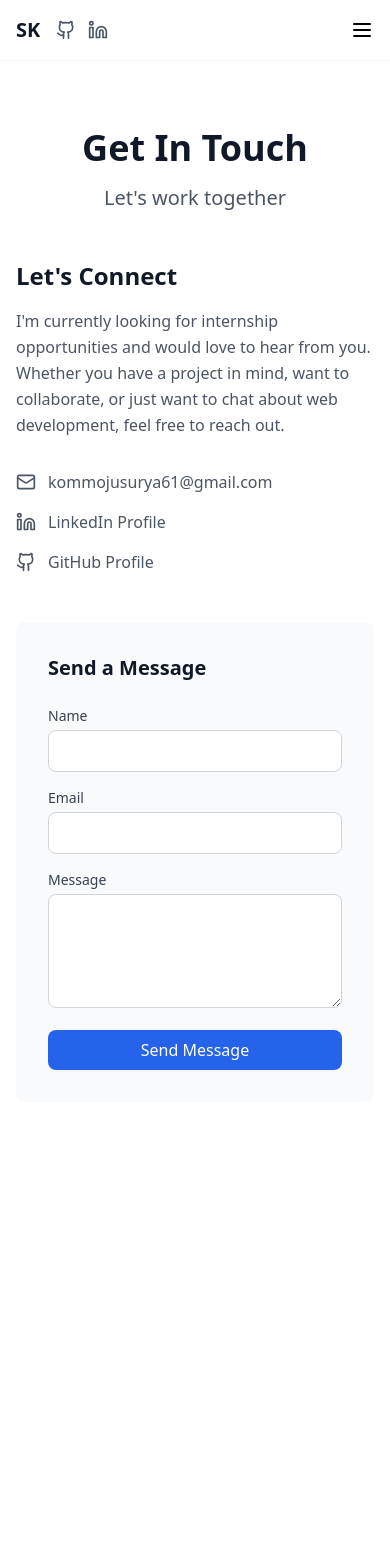
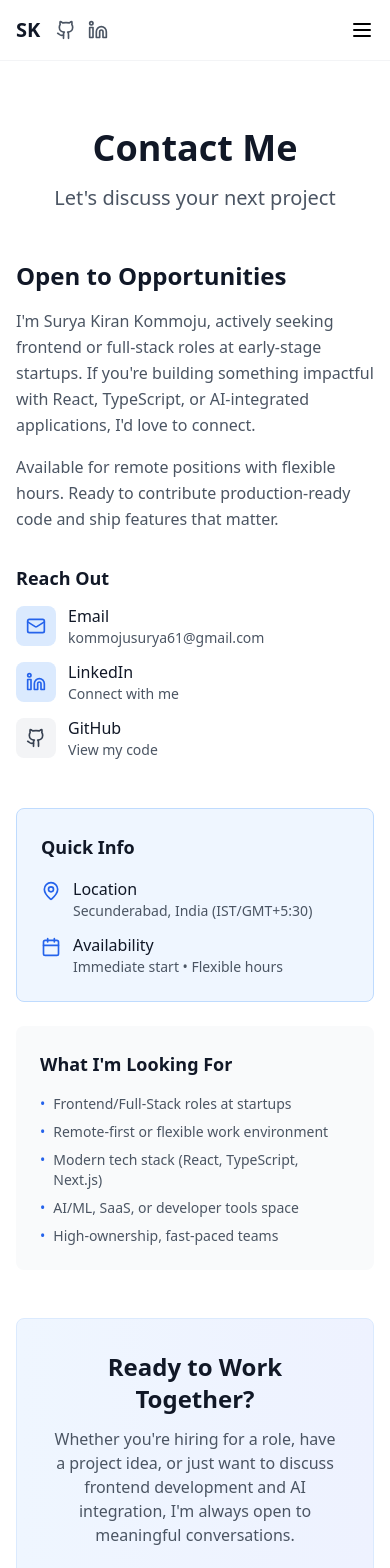
Before and after one commit to suryakiran589/suryakiran589.github.io, a React (Vite) app: page /contact in a window 390 px wide. Shown: the top 1568 px of the page. Before the commit the page ends 1150 px from the top, so only its background shows below. Built offline with nearby package versions, Linux system fonts and the light colour scheme.

Commit message:
updated pages

```diff
--- a/src/components/About.jsx
+++ b/src/components/About.jsx
@@ -11,39 +11,41 @@ const About = () => {
           <div className="space-y-8">
             <div className="text-center space-y-4">
               <h1 className="text-4xl font-bold text-gray-900">About Me</h1>
-              <p className="text-xl text-gray-600">Get to know me better</p>
+              <p className="text-xl text-gray-600">Frontend Developer | React & TypeScript Specialist</p>
             </div>
 
             <div className="grid grid-cols-1 md:grid-cols-2 gap-12 items-start">
               <div className="space-y-6">
-                <h2 className="text-2xl font-semibold text-gray-900">My Story</h2>
+                <h2 className="text-2xl font-semibold text-gray-900">Technical Background</h2>
                 <div className="space-y-4 text-gray-600 leading-relaxed">
                   <p>
-                    I'm a passionate frontend developer with a love for creating beautiful,
-                    functional web experiences. My journey into web development started with
-                    curiosity about how websites work, and has evolved into a deep appreciation
-                    for clean code and user-centered design.
+                    I'm Surya Kiran Kommoju, a frontend developer specializing in building
+                    production-ready web applications with React, TypeScript, and modern JavaScript.
+                    My expertise spans efficient state management with Redux Toolkit and Context API,
+                    RESTful API integration, and performance optimization techniques.
                   </p>
                   <p>
-                    I specialize in React and modern JavaScript, with a strong focus on
-                    responsive design and performance optimization. I believe that great
-                    software is not just functional, but also accessible and delightful to use.
+                    My technical approach emphasizes clean, maintainable code and scalable
+                    architecture. I've successfully implemented JWT authentication, integrated
+                    AI-powered APIs (DeepSeek Chat API, TMDB API), and optimized frontend
+                    performance using memoization, debouncing, and efficient rendering strategies.
                   </p>
                   <p>
-                    When I'm not coding, you can find me exploring new technologies,
-                    contributing to open source projects, or learning about AI and its
-                    applications in web development.
+                    With full-stack capabilities in Node.js and MongoDB, I bring a comprehensive
+                    understanding of the development lifecycle—from database design to responsive
+                    UI implementation. Currently focused on contributing to early-stage startups
+                    where I can ship impactful features and grow alongside innovative teams.
                   </p>
                 </div>
               </div>
 
               <div className="space-y-6">
-                <h2 className="text-2xl font-semibold text-gray-900">Skills & Experience</h2>
+                <h2 className="text-2xl font-semibold text-gray-900">Technical Skills</h2>
                 <div className="space-y-4">
                   <div>
                     <h3 className="font-medium text-gray-900 mb-2">Frontend Development</h3>
                     <div className="flex flex-wrap gap-2">
-                      {['React', 'JavaScript', 'TypeScript', 'HTML5', 'CSS3', 'Tailwind CSS'].map((skill) => (
+                      {['React', 'TypeScript', 'JavaScript (ES6+)', 'Redux Toolkit', 'Context API', 'Tailwind CSS', 'HTML5', 'CSS3'].map((skill) => (
                         <span key={skill} className="bg-blue-100 text-blue-800 px-3 py-1 rounded-full text-sm">
                           {skill}
                         </span>
@@ -52,9 +54,9 @@ const About = () => {
                   </div>
 
                   <div>
-                    <h3 className="font-medium text-gray-900 mb-2">Backend & Tools</h3>
+                    <h3 className="font-medium text-gray-900 mb-2">Backend & Database</h3>
                     <div className="flex flex-wrap gap-2">
-                      {['Node.js', 'MongoDB', 'Firebase', 'Git', 'VS Code'].map((skill) => (
+                      {['Node.js', 'MongoDB', 'RESTful APIs', 'JWT Auth', 'Firebase'].map((skill) => (
                         <span key={skill} className="bg-green-100 text-green-800 px-3 py-1 rounded-full text-sm">
                           {skill}
                         </span>
@@ -63,9 +65,31 @@ const About = () => {
                   </div>
 
                   <div>
-                    <h3 className="font-medium text-gray-900 mb-2">Learning</h3>
+                    <h3 className="font-medium text-gray-900 mb-2">AI & Integration</h3>
                     <div className="flex flex-wrap gap-2">
-                      {[ 'Next.js','Postgres',  'Docker'].map((skill) => (
+                      {['DeepSeek API', 'TMDB API', 'AI Integration', 'API Design'].map((skill) => (
+                        <span key={skill} className="bg-orange-100 text-orange-800 px-3 py-1 rounded-full text-sm">
+                          {skill}
+                        </span>
+                      ))}
+                    </div>
+                  </div>
+
+                  <div>
+                    <h3 className="font-medium text-gray-900 mb-2">Tools & Optimization</h3>
+                    <div className="flex flex-wrap gap-2">
+                      {['Git', 'Vite', 'Webpack', 'Postman', 'Performance Optimization', 'Responsive Design'].map((skill) => (
+                        <span key={skill} className="bg-gray-100 text-gray-800 px-3 py-1 rounded-full text-sm">
+                          {skill}
+                        </span>
+                      ))}
+                    </div>
+                  </div>
+
+                  <div>
+                    <h3 className="font-medium text-gray-900 mb-2">Currently Exploring</h3>
+                    <div className="flex flex-wrap gap-2">
+                      {['Next.js', 'PostgreSQL', 'Docker', 'GraphQL'].map((skill) => (
                         <span key={skill} className="bg-purple-100 text-purple-800 px-3 py-1 rounded-full text-sm">
                           {skill}
                         </span>
@@ -77,12 +101,39 @@ const About = () => {
                   <div>
                     <h3 className="font-medium text-gray-900 mb-2">Education</h3>
                     <div className="space-y-2 text-gray-700">
-                      <p className="font-semibold">Bachelor of Technology (B.Tech) in Computer Science(AI & ML) </p>
-                      <p>Pragati Engineering College, 2022 - 2026</p>
-                      <p>GPA: 8.1/10</p>
+                      <p className="font-semibold">Bachelor of Technology in Computer Science (AI & ML)</p>
+                      <p>Pragati Engineering College</p>
+                      <p>2022 - 2026 | CGPA: 8.1/10</p>
                     </div>
                   </div>
 
+                </div>
+              </div>
+            </div>
+
+            {/* Additional Section - What I'm Looking For */}
+            <div className="mt-12 border-t pt-8">
+              <h2 className="text-2xl font-semibold text-gray-900 mb-4">What I'm Looking For</h2>
+              <div className="grid grid-cols-1 md:grid-cols-2 gap-6 text-gray-600">
+                <div className="space-y-2">
+                  <h3 className="font-medium text-gray-900">Ideal Opportunity</h3>
+                  <ul className="list-disc list-inside space-y-1 text-sm">
+                    <li>Early-stage startup (seed to Series A)</li>
+                    <li>Frontend or Full-Stack role with ownership</li>
+                    <li>Modern tech stack (React, TypeScript, Next.js)</li>
+                    <li>Remote-first or flexible work environment</li>
+                    <li>AI/ML, SaaS, or developer tools space</li>
+                  </ul>
+                </div>
+                <div className="space-y-2">
+                  <h3 className="font-medium text-gray-900">What I Bring</h3>
+                  <ul className="list-disc list-inside space-y-1 text-sm">
+                    <li>Production-ready code from day one</li>
+                    <li>Full-stack perspective on frontend work</li>
+                    <li>AI API integration experience</li>
+                    <li>Performance optimization mindset</li>
+                    <li>Self-starter with strong initiative</li>
+                  </ul>
                 </div>
               </div>
             </div>
--- a/src/components/Contact.jsx
+++ b/src/components/Contact.jsx
@@ -1,6 +1,6 @@
 import React from "react";
 import Header from "./Header";
-import { Github, Linkedin, Mail } from 'lucide-react';
+import { Github, Linkedin, Mail, MapPin, Calendar } from 'lucide-react';
 
 const Contact = () => {
   return (
@@ -10,86 +10,140 @@ const Contact = () => {
       <div className="min-h-screen pt-20">
         <div className="max-w-4xl mx-auto px-4 sm:px-6 lg:px-8 py-12">
           <div className="text-center space-y-4 mb-12">
-            <h1 className="text-4xl font-bold text-gray-900">Get In Touch</h1>
-            <p className="text-xl text-gray-600">Let's work together</p>
+            <h1 className="text-4xl font-bold text-gray-900">Contact Me</h1>
+            <p className="text-xl text-gray-600">Let's discuss your next project</p>
           </div>
 
           <div className="grid grid-cols-1 md:grid-cols-2 gap-12">
+            {/* Left Column */}
             <div className="space-y-8">
               <div>
-                <h2 className="text-2xl font-semibold text-gray-900 mb-4">Let's Connect</h2>
-                <p className="text-gray-600 leading-relaxed mb-6">
-                  I'm currently looking for internship opportunities and would love to hear from you.
-                  Whether you have a project in mind, want to collaborate, or just want to chat about
-                  web development, feel free to reach out.
+                <h2 className="text-2xl font-semibold text-gray-900 mb-4">Open to Opportunities</h2>
+                <p className="text-gray-600 leading-relaxed mb-4">
+                  I'm Surya Kiran Kommoju, actively seeking frontend or full-stack roles at
+                  early-stage startups. If you're building something impactful with React,
+                  TypeScript, or AI-integrated applications, I'd love to connect.
+                </p>
+                <p className="text-gray-600 leading-relaxed">
+                  Available for remote positions with flexible hours. Ready to contribute
+                  production-ready code and ship features that matter.
                 </p>
               </div>
 
-              <div className="space-y-4">
+              <div className="space-y-3">
+                <h3 className="text-lg font-semibold text-gray-900 mb-3">Reach Out</h3>
+
                 <a
-                  href="mailto:suryakiran@example.com"
-                  className="flex items-center space-x-3 text-gray-600 hover:text-gray-900 transition-colors"
+                  href="mailto:kommojusurya61@gmail.com"
+                  className="flex items-center space-x-3 text-gray-600 hover:text-blue-600 transition-colors group"
                 >
-                  <Mail size={20} />
-                  <span>kommojusurya61@gmail.com</span>
+                  <div className="w-10 h-10 bg-blue-100 rounded-lg flex items-center justify-center group-hover:bg-blue-200 transition-colors">
+                    <Mail size={20} className="text-blue-600" />
+                  </div>
+                  <div>
+                    <div className="font-medium text-gray-900">Email</div>
+                    <div className="text-sm">kommojusurya61@gmail.com</div>
+                  </div>
                 </a>
 
                 <a
                   href="https://www.linkedin.com/in/surya-kiran-kommoju-307a30258/"
                   target="_blank"
                   rel="noopener noreferrer"
-                  className="flex items-center space-x-3 text-gray-600 hover:text-gray-900 transition-colors"
+                  className="flex items-center space-x-3 text-gray-600 hover:text-blue-600 transition-colors group"
                 >
-                  <Linkedin size={20} />
-                  <span>LinkedIn Profile</span>
+                  <div className="w-10 h-10 bg-blue-100 rounded-lg flex items-center justify-center group-hover:bg-blue-200 transition-colors">
+                    <Linkedin size={20} className="text-blue-600" />
+                  </div>
+                  <div>
+                    <div className="font-medium text-gray-900">LinkedIn</div>
+                    <div className="text-sm">Connect with me</div>
+                  </div>
                 </a>
 
                 <a
                   href="https://github.com/suryakiran589/"
                   target="_blank"
                   rel="noopener noreferrer"
-                  className="flex items-center space-x-3 text-gray-600 hover:text-gray-900 transition-colors"
+                  className="flex items-center space-x-3 text-gray-600 hover:text-blue-600 transition-colors group"
                 >
-                  <Github size={20} />
-                  <span>GitHub Profile</span>
+                  <div className="w-10 h-10 bg-gray-100 rounded-lg flex items-center justify-center group-hover:bg-gray-200 transition-colors">
+                    <Github size={20} className="text-gray-700" />
+                  </div>
+                  <div>
+                    <div className="font-medium text-gray-900">GitHub</div>
+                    <div className="text-sm">View my code</div>
+                  </div>
                 </a>
               </div>
             </div>
 
-            <div className="bg-gray-50 p-8 rounded-lg">
-              <h3 className="text-xl font-semibold text-gray-900 mb-6">Send a Message</h3>
-              <div className="space-y-4">
-                <div>
-                  <div className="block text-sm font-medium text-gray-700 mb-1">Name</div>
-                  <input
-                    type="text"
-                    className="w-full px-3 py-2 border border-gray-300 rounded-lg focus:ring-2 focus:ring-blue-500 focus:border-transparent"
-                  />
+            {/* Right Column - Info Cards */}
+            <div className="space-y-6">
+              <div className="bg-blue-50 border border-blue-200 rounded-lg p-6">
+                <h3 className="text-lg font-semibold text-gray-900 mb-4">Quick Info</h3>
+                <div className="space-y-3">
+                  <div className="flex items-start space-x-3">
+                    <MapPin size={20} className="text-blue-600 mt-1 flex-shrink-0" />
+                    <div>
+                      <div className="font-medium text-gray-900">Location</div>
+                      <div className="text-sm text-gray-600">Secunderabad, India (IST/GMT+5:30)</div>
+                    </div>
+                  </div>
+
+                  <div className="flex items-start space-x-3">
+                    <Calendar size={20} className="text-blue-600 mt-1 flex-shrink-0" />
+                    <div>
+                      <div className="font-medium text-gray-900">Availability</div>
+                      <div className="text-sm text-gray-600">Immediate start • Flexible hours</div>
+                    </div>
+                  </div>
                 </div>
+              </div>
 
-                <div>
-                  <div className="block text-sm font-medium text-gray-700 mb-1">Email</div>
-                  <input
-                    type="email"
-                    className="w-full px-3 py-2 border border-gray-300 rounded-lg focus:ring-2 focus:ring-blue-500 focus:border-transparent"
-                  />
-                </div>
+              <div className="bg-gray-50 rounded-lg p-6">
+                <h3 className="text-lg font-semibold text-gray-900 mb-4">What I'm Looking For</h3>
+                <ul className="space-y-2 text-sm text-gray-600">
+                  <li className="flex items-start">
+                    <span className="text-blue-600 mr-2">•</span>
+                    <span>Frontend/Full-Stack roles at startups</span>
+                  </li>
+                  <li className="flex items-start">
+                    <span className="text-blue-600 mr-2">•</span>
+                    <span>Remote-first or flexible work environment</span>
+                  </li>
+                  <li className="flex items-start">
+                    <span className="text-blue-600 mr-2">•</span>
+                    <span>Modern tech stack (React, TypeScript, Next.js)</span>
+                  </li>
+                  <li className="flex items-start">
+                    <span className="text-blue-600 mr-2">•</span>
+                    <span>AI/ML, SaaS, or developer tools space</span>
+                  </li>
+                  <li className="flex items-start">
+                    <span className="text-blue-600 mr-2">•</span>
+                    <span>High-ownership, fast-paced teams</span>
+                  </li>
+                </ul>
+              </div>
 
-                <div>
-                  <div className="block text-sm font-medium text-gray-700 mb-1">Message</div>
-                  <textarea
-                    rows="4"
-                    className="w-full px-3 py-2 border border-gray-300 rounded-lg focus:ring-2 focus:ring-blue-500 focus:border-transparent"
-                  ></textarea>
-                </div>
 
-                <button
-                  className="w-full bg-blue-600 text-white py-2 px-4 rounded-lg hover:bg-blue-700 transition-colors"
-                >
-                  Send Message
-                </button>
-              </div>
             </div>
+          </div>
+
+          {/* Bottom CTA */}
+          <div className="mt-12 text-center bg-gradient-to-r from-blue-50 to-indigo-50 rounded-lg p-8 border border-blue-100">
+            <h3 className="text-2xl font-semibold text-gray-900 mb-3">Ready to Work Together?</h3>
+            <p className="text-gray-600 mb-6 max-w-2xl mx-auto">
+              Whether you're hiring for a role, have a project idea, or just want to discuss
+              frontend development and AI integration, I'm always open to meaningful conversations.
+            </p>
+            <a
+              href="mailto:kommojusurya61@gmail.com?subject=Opportunity at [Your Company]&body=Hi Surya,%0D%0A%0D%0AI came across your portfolio and would love to discuss..."
+              className="inline-block bg-blue-600 text-white px-8 py-3 rounded-lg hover:bg-blue-700 transition-colors font-medium"
+            >
+              Send an Email
+            </a>
           </div>
         </div>
       </div>
--- a/src/utils/constants.js
+++ b/src/utils/constants.js
@@ -80,8 +80,17 @@ export const projectsData = [
     live: "https://gptflix-v1.netlify.app",
     image: "https://res.cloudinary.com/djcbpkxwh/image/upload/v1758790734/Screenshot_2025-06-27_at_10.58.00_PM_xkrkmy.png"
   },
+   {
+  id: 3,
+  title: "QuickKart - Effortless Product Filtering",
+  description: "Built an e-commerce interface with React, TypeScript, and Tailwind CSS featuring multi-criteria filtering and dynamic sorting. Optimized performance using useMemo for memoized filter results and debounced search for real-time product discovery.",
+  tech: ["React", "TypeScript", "Tailwind CSS","DummyJson API"],
+  github: "https://github.com/suryakiran589/quickkart",
+  live: "https://quickkart-v1.netlify.app",
+  image: "https://res.cloudinary.com/djcbpkxwh/image/upload/v1761371536/Screenshot_2025-10-24_at_3.39.40_PM_tjd6fn.png"
+},
   {
-    id: 3,
+    id: 4,
     title: "GitProfile Finder - GitHub User Search Tool",
     description: "Developed a GitHub user lookup application that fetches and displays comprehensive user profile information via the GitHub API, providing an intuitive interface for searching and exploring user repositories and details.",
     tech: ["React", "Vite", "Tailwind CSS", "GitHub API"],
@@ -90,8 +99,9 @@ export const projectsData = [
     image: "https://res.cloudinary.com/djcbpkxwh/image/upload/v1758792226/Screenshot_2025-09-25_at_2.53.36_PM_lrno2j.png"
   },
 
+
 {
-  id: 4,
+  id: 5,
   title: "Freelance Project: landing page for Grilling and Safety nets",
   description: "Built a responsive website for a freelance client using React, Tailwind CSS, and Vite. Implemented contact forms, animations, and optimized SEO.",
   tech: ["React","TypeScript", "Tailwind CSS", "Vite"],
@@ -100,7 +110,7 @@ export const projectsData = [
   image: "https://res.cloudinary.com/djcbpkxwh/image/upload/v1758790722/Screenshot_2025-08-02_at_2.03.05_PM_hldmaw.png"
 },
 {
-  id: 5,
+  id: 6,
   title: "Custom Pagination Component",
   description: "Reusable React pagination component supporting dynamic data, page navigation, and responsive design. Implemented with TypeScript and Tailwind CSS.",
   tech: ["React", "TypeScript", "Tailwind CSS"],
```
Also changed, not shown: src/components/Home.jsx (+12 -5 lines).
